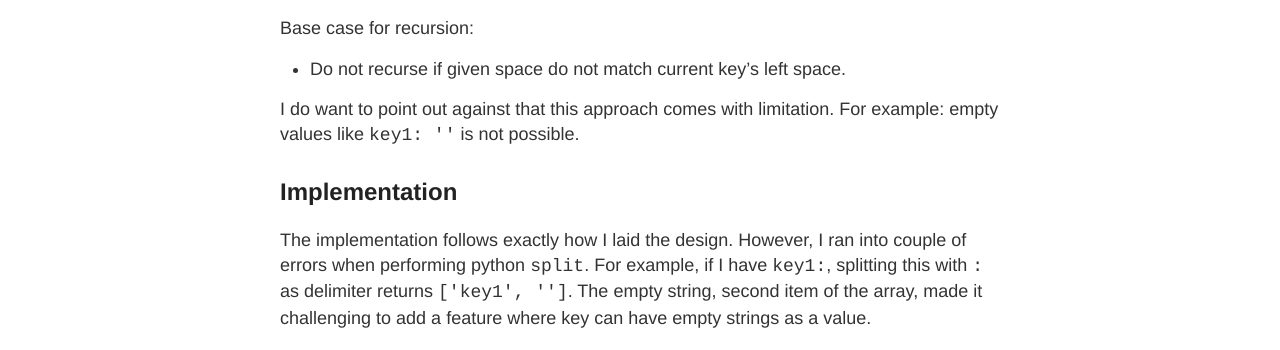
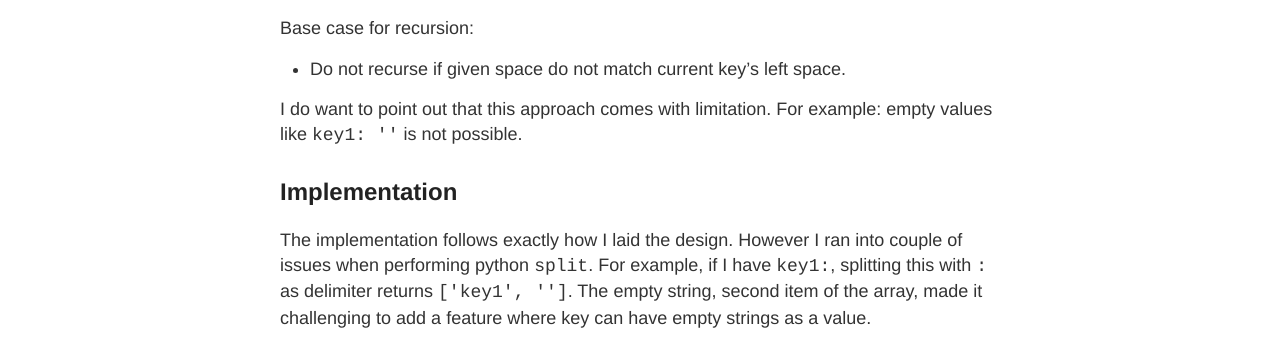
Before and after one commit to shravan097/shravan097.github.io, a Jekyll site: the page built from _posts/2022-04-16-YAML2Dict.md, in a window 1280 px wide. Shown: the part 637-987 px from the top of the page. Built offline with Jekyll 4.4.1, drawn with Linux system fonts in a browser that asks for light colours.

````diff
--- a/_posts/2022-04-16-YAML2Dict.md
+++ b/_posts/2022-04-16-YAML2Dict.md
@@ -18,12 +18,12 @@
 Base case for recursion:
   - Do not recurse if given space do not match current key's left space.
 
-I do want to point out against that this approach comes with limitation. For example: empty values like `key1: ''` is not possible.
+I do want to point out that this approach comes with limitation. For example: empty values like `key1: ''` is not possible.
 
 
 ## Implementation
 
-The implementation follows exactly how I laid the design. However, I ran into couple of errors when performing python `split`. For example, if I have `key1:`, splitting this with `:` as delimiter returns `['key1', '']`. The empty string, second item of the array, made it challenging to add a feature where key can have empty strings as a value.
+The implementation follows exactly how I laid the design. However I ran into couple of issues when performing python `split`. For example, if I have `key1:`, splitting this with `:` as delimiter returns `['key1', '']`. The empty string, second item of the array, made it challenging to add a feature where key can have empty strings as a value.
 ```python
 def yaml2Dict(texts: str) -> Dict:
   textsByNewLine = texts.split('\n')[1:]
````
